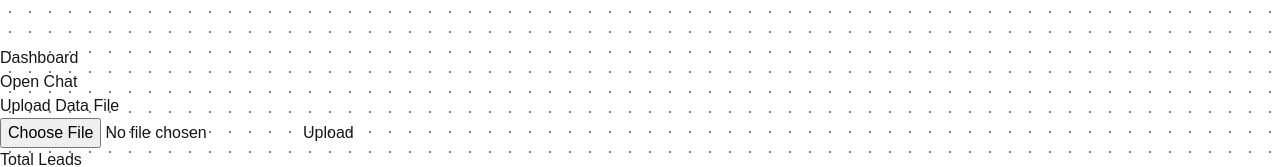
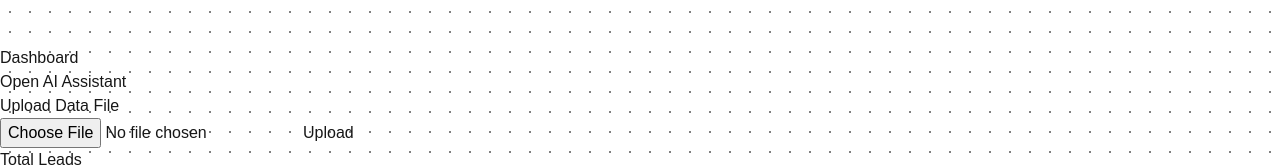
Before and after one commit to Fullooh/ebsco-ai, a Next.js app: page / in a window 1280 px wide. Shown: the part 1258-1425 px from the top of the page. Built offline with nearby package versions, Linux system fonts and the light colour scheme; no server answers.

Commit message:
Updated Background and Wigdets added a leads page and back button

```diff
--- a/src/app/components/Sidebar.js
+++ b/src/app/components/Sidebar.js
@@ -46,7 +46,7 @@ const Sidebar = () => {
         onClick={toggleChat}
         className="mt-auto px-4 py-2 bg-blue-500 text-white rounded-lg shadow transition-transform duration-300 ease-in-out hover:bg-blue-600 hover:scale-105"
       >
-        {isChatOpen ? "Close Chat" : "Open Chat"}
+        {isChatOpen ? "Close AI Assistant" : "Open AI Assistant"}
       </button>
 
       {/* Chat Assistant Popup within Sidebar */}
@@ -61,14 +61,14 @@ const Sidebar = () => {
           >
             <div className="p-4 bg-gray-50 rounded-lg shadow-inner mt-4">
               <h2 className="text-lg font-semibold text-gray-800 mb-2">
-                Chat Assistant
+                AI Assistant
               </h2>
               <div
                 id="messages"
                 className="mb-4 text-sm text-gray-700 w-full overflow-y-auto p-2 bg-white rounded shadow-inner"
                 style={{ height: "300px" }}
               >
-                <p>Enter a message below.</p>
+                <p>Chat with our Lead AI Specialist</p>
                 {/* Dynamic messages will go here */}
               </div>
 
```
